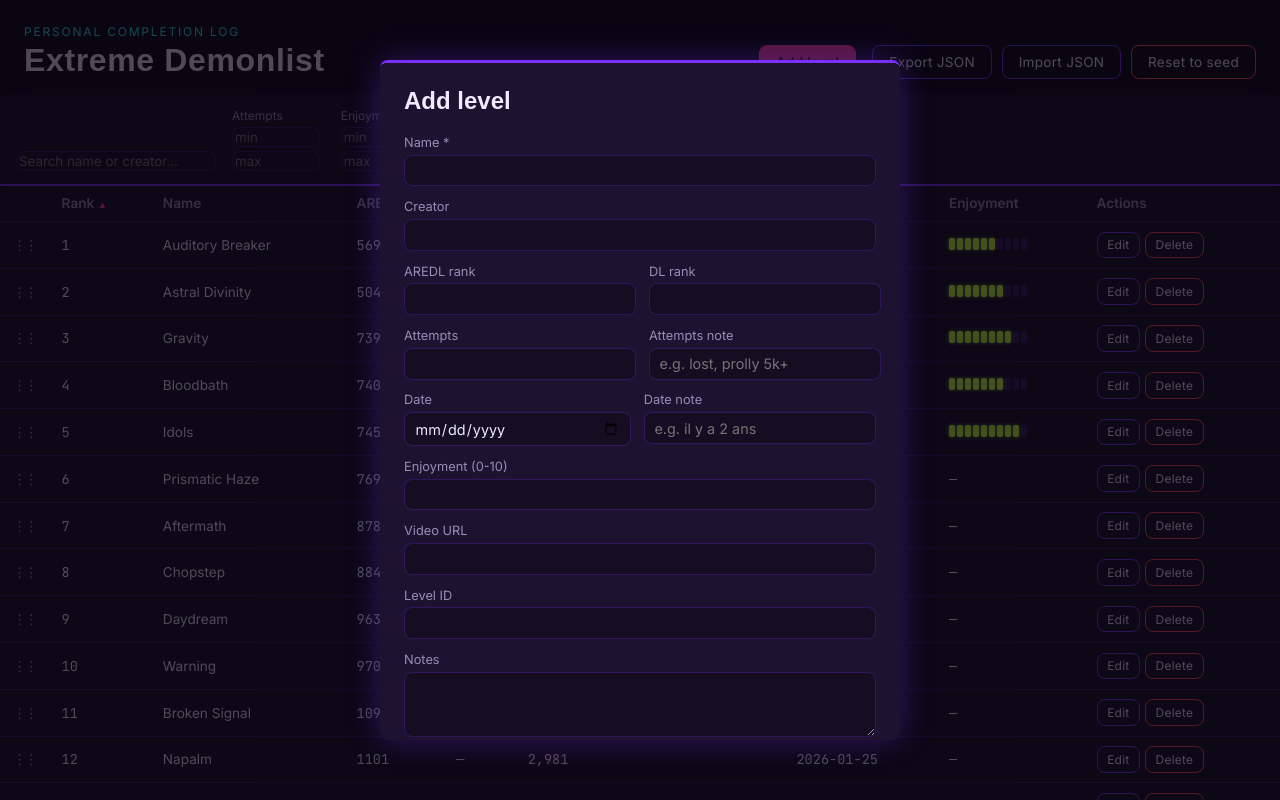
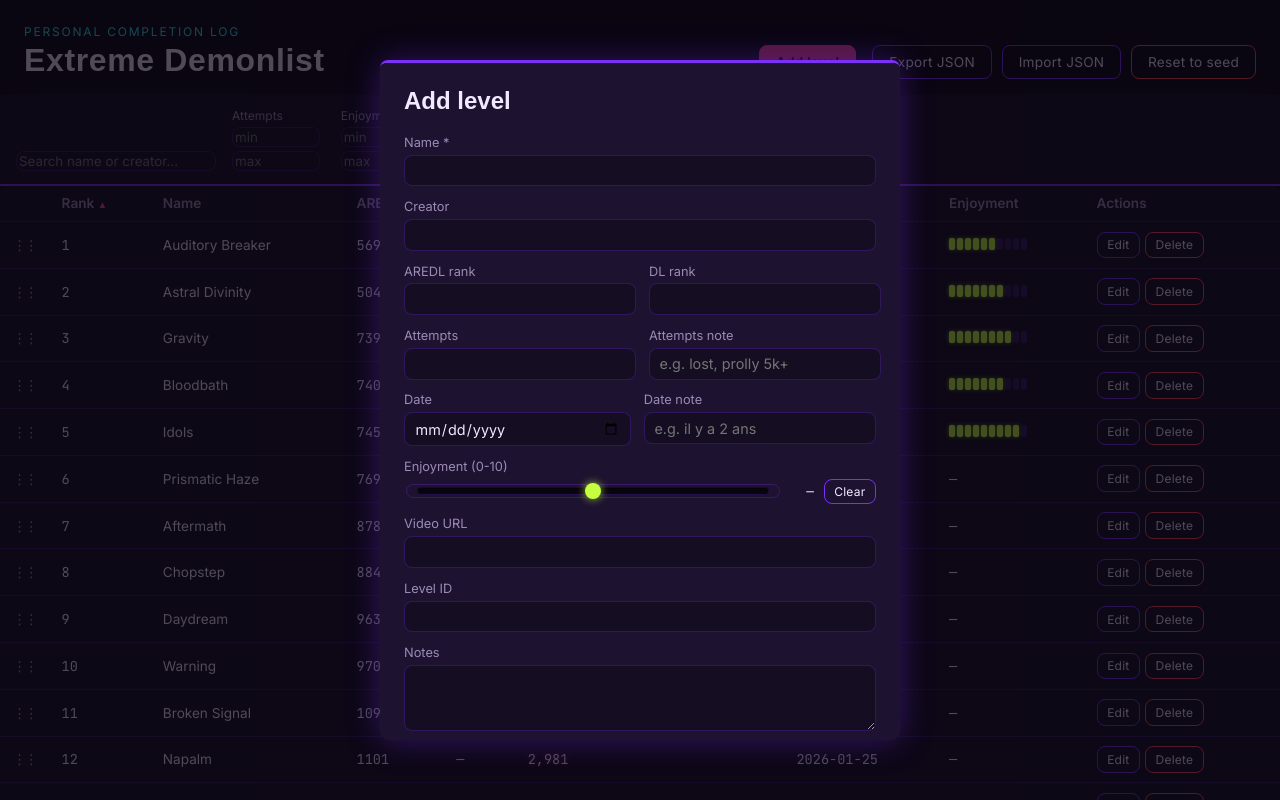
Before and after one commit to TLacault/extreme-completion-ranking, a Vue app: page / in a window 1280 px wide. Both pictures are taken after a click on the button "Add level". Shown: the top 800 px of the page. Built offline with nearby package versions, Linux system fonts and the light colour scheme; a web font is replaced by a local one.

Commit message:
feat: replace enjoyment number input with a recessed slider

```diff
--- a/src/components/LevelFormModal.vue
+++ b/src/components/LevelFormModal.vue
@@ -105,13 +105,19 @@ function onSubmit(): void {
         </div>
         <label>
           Enjoyment (0-10)
-          <input
-            :value="form.enjoyment ?? ''"
-            @input="form.enjoyment = toNullableNumber(($event.target as HTMLInputElement).value)"
-            type="number"
-            min="0"
-            max="10"
-          />
+          <div class="slider-row">
+            <input
+              class="slider"
+              :value="form.enjoyment ?? 5"
+              @input="form.enjoyment = Number(($event.target as HTMLInputElement).value)"
+              type="range"
+              min="0"
+              max="10"
+              step="1"
+            />
+            <span class="slider-value mono">{{ form.enjoyment ?? '—' }}</span>
+            <button type="button" class="btn btn-clear" @click="form.enjoyment = null">Clear</button>
+          </div>
         </label>
         <label>
           Video URL
@@ -188,6 +194,28 @@ textarea {
   gap: 0.8rem;
 }
 
+.slider-row {
+  display: flex;
+  align-items: center;
+  gap: 0.6rem;
+}
+
+.slider-row .slider {
+  flex: 1;
+}
+
+.slider-value {
+  min-width: 1.4rem;
+  text-align: right;
+  color: var(--text);
+  font-family: var(--font-mono);
+}
+
+.btn-clear {
+  padding: 0.25rem 0.6rem;
+  font-size: 0.75rem;
+}
+
 .actions {
   display: flex;
   justify-content: flex-end;
--- a/src/style.css
+++ b/src/style.css
@@ -87,6 +87,50 @@ button:focus-visible,
   box-shadow: 0 0 12px rgba(255, 71, 87, 0.4);
 }
 
+.slider {
+  -webkit-appearance: none;
+  appearance: none;
+  width: 100%;
+  height: 8px;
+  background: transparent;
+  cursor: pointer;
+}
+
+.slider::-webkit-slider-runnable-track {
+  height: 8px;
+  border-radius: 999px;
+  background: var(--bg);
+  box-shadow: inset 0 2px 4px rgba(0, 0, 0, 0.6), inset 0 0 0 1px var(--border);
+}
+
+.slider::-moz-range-track {
+  height: 8px;
+  border-radius: 999px;
+  background: var(--bg);
+  box-shadow: inset 0 2px 4px rgba(0, 0, 0, 0.6), inset 0 0 0 1px var(--border);
+}
+
+.slider::-webkit-slider-thumb {
+  -webkit-appearance: none;
+  appearance: none;
+  width: 16px;
+  height: 16px;
+  margin-top: -4px;
+  border-radius: 50%;
+  background: var(--accent-lime);
+  box-shadow: 0 0 8px rgba(198, 255, 61, 0.75);
+  border: none;
+}
+
+.slider::-moz-range-thumb {
+  width: 16px;
+  height: 16px;
+  border-radius: 50%;
+  background: var(--accent-lime);
+  box-shadow: 0 0 8px rgba(198, 255, 61, 0.75);
+  border: none;
+}
+
 @media (prefers-reduced-motion: reduce) {
   * {
     animation-duration: 0.001ms !important;
```
Also changed, not shown: 1 other file (tests, documents, lock files or other folders).
